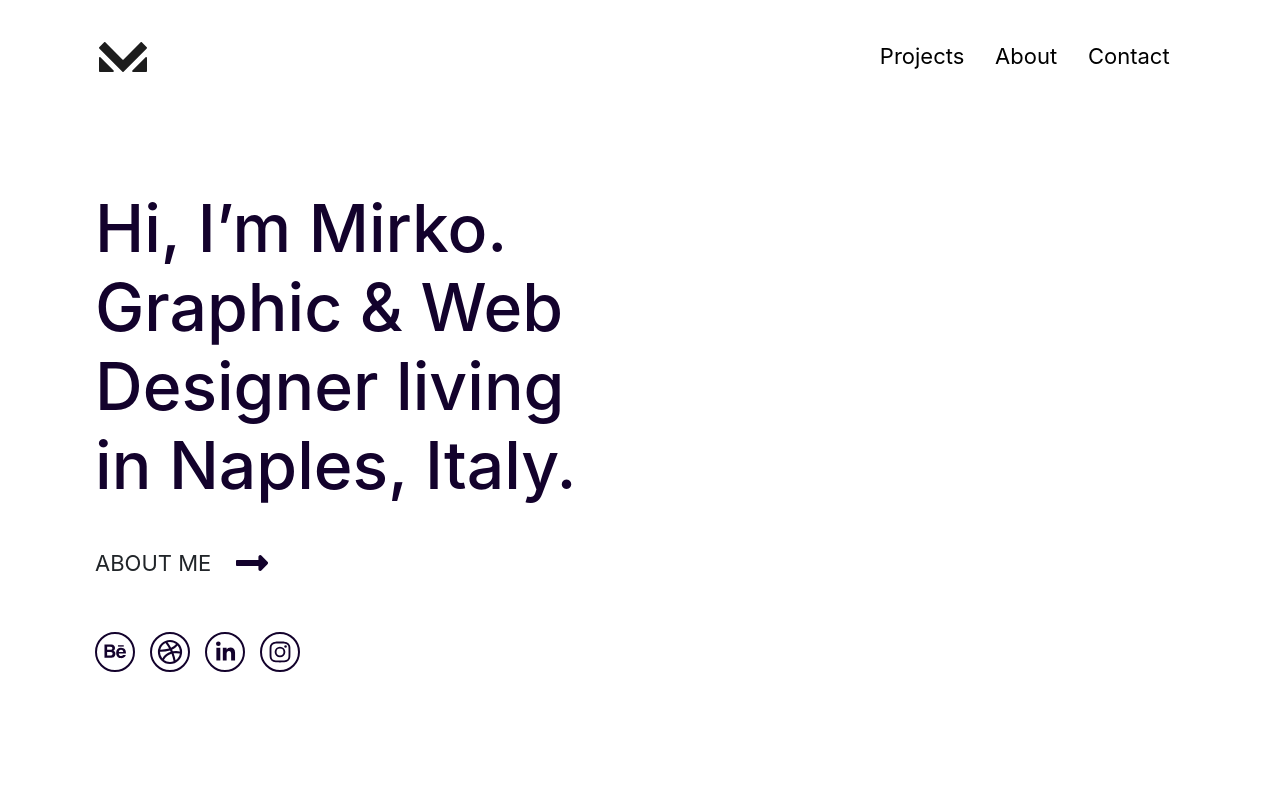
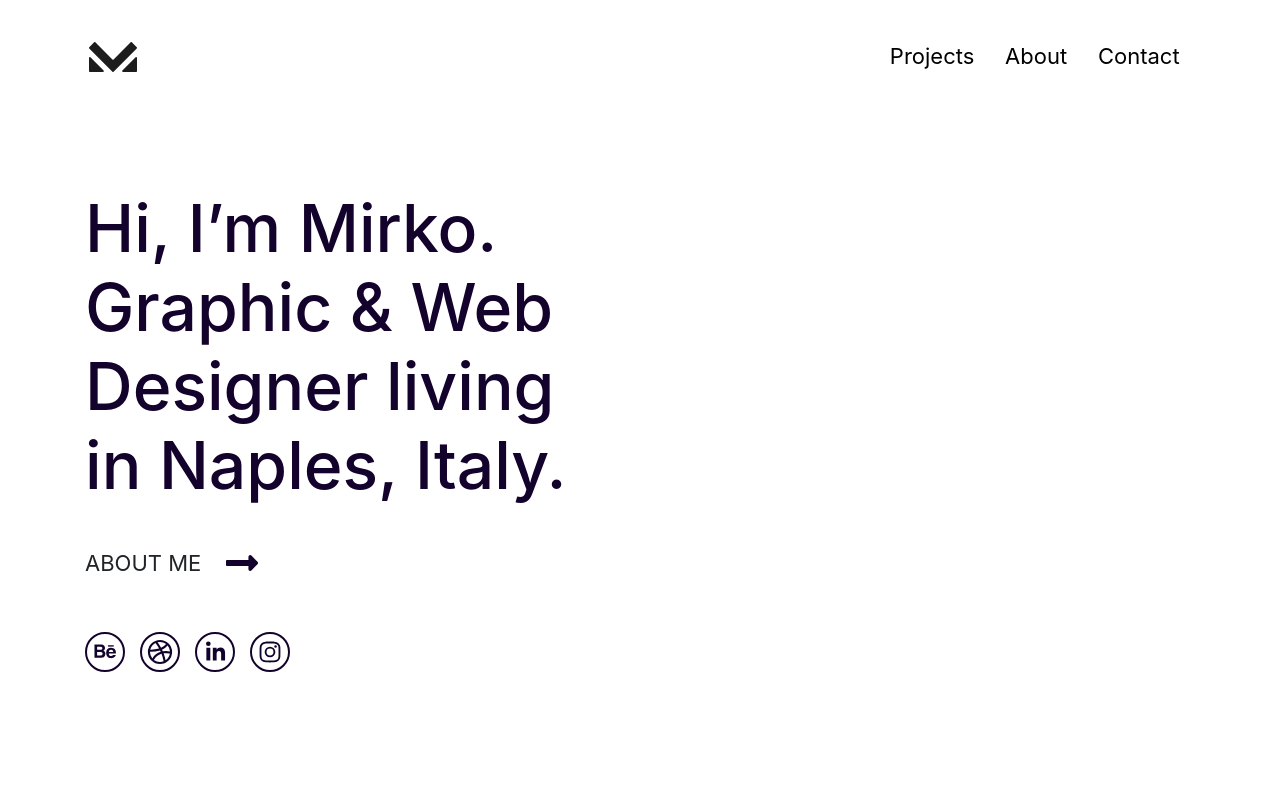
Before and after one commit to mirkodagnese/mirkodagnese.github.io, a PHP site: page / in a window 1280 px wide; the page is wider, and only the part inside the window is pictured. Shown: the top 789 px of that part. Run offline with PHP 8.4, Linux system fonts and the light colour scheme.

Commit message:
no message

```diff
--- a/css/myStyle.css
+++ b/css/myStyle.css
@@ -1,12 +1,14 @@
 @charset "UTF-8";
 /* CSS Document */
+
 html, body {
   <link rel="preconnect"href="https://fonts.gstatic.com" > <link href="https://fonts.googleapis.com/css2?family=Asap:ital,wght@0,400;0,500;0,600;0,700;1,400;1,500;1,600;1,700&display=swap"rel="stylesheet" > ;
   font-size: 22px;
 }
+
 .container-fluid {
-  margin-left: 80px !important;
-  margin-right: 80px !important;
+  padding-left: 80px;
+  padding-right: 80px;
 }
 
 .navbar {
@@ -69,7 +71,6 @@ hr {
     /*display: flex;*/
     align-items: center;
     overflow: hidden;
-
 }
 
 .fill img {
```
